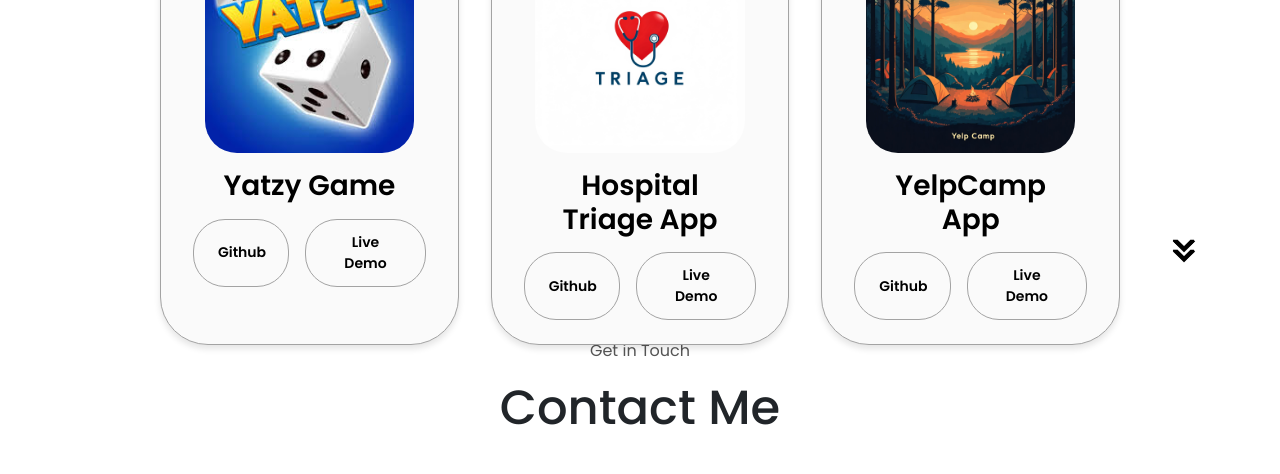
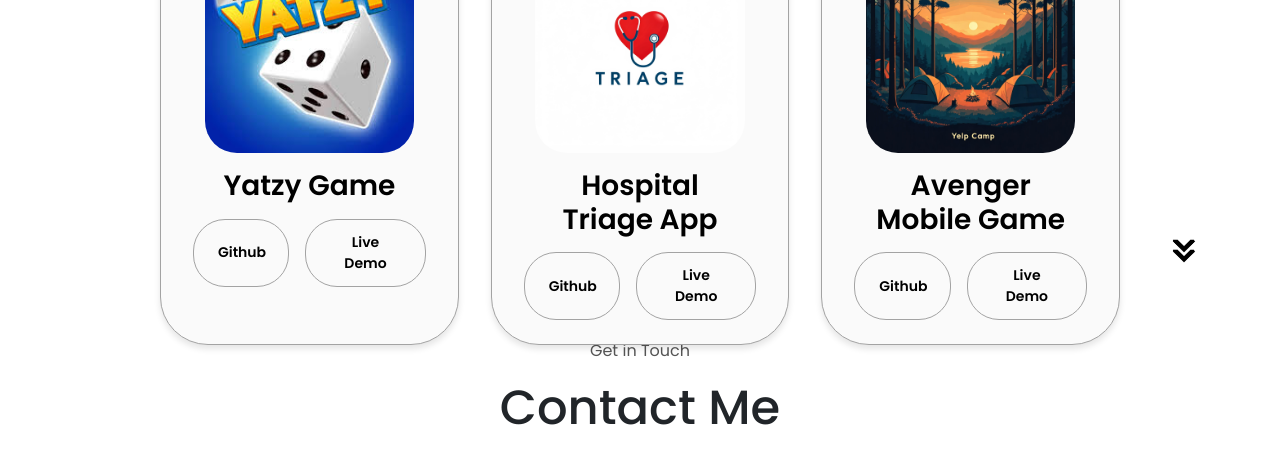
Before and after one commit to chrismugabo/portfolio, a plain HTML site: page index.html in a window 1280 px wide. Shown: the part 2683-3157 px from the top of the page. Drawn offline with nearby package versions, Linux system fonts and the light colour scheme.

Commit message:
added some files

```diff
--- a/index.html
+++ b/index.html
@@ -268,7 +268,7 @@
                 class="project-img"
               />
             </div>
-            <h2 class="experience-sub-title project-title">YelpCamp App</h2>
+            <h2 class="experience-sub-title project-title">Avenger Mobile Game</h2>
             <div class="btn-container">
               <button
                 class="btn btn-color-2 project-btn"
```
